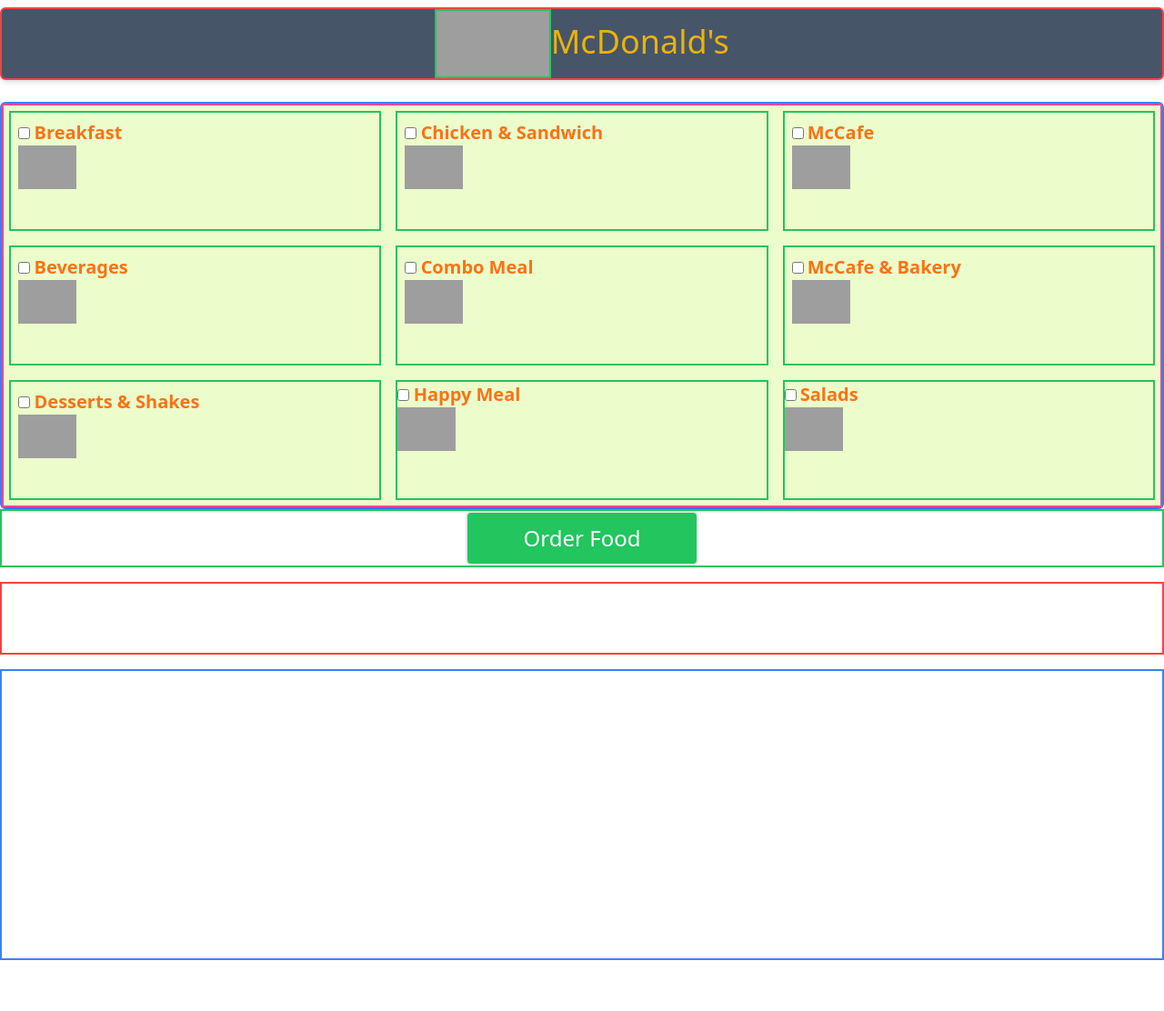
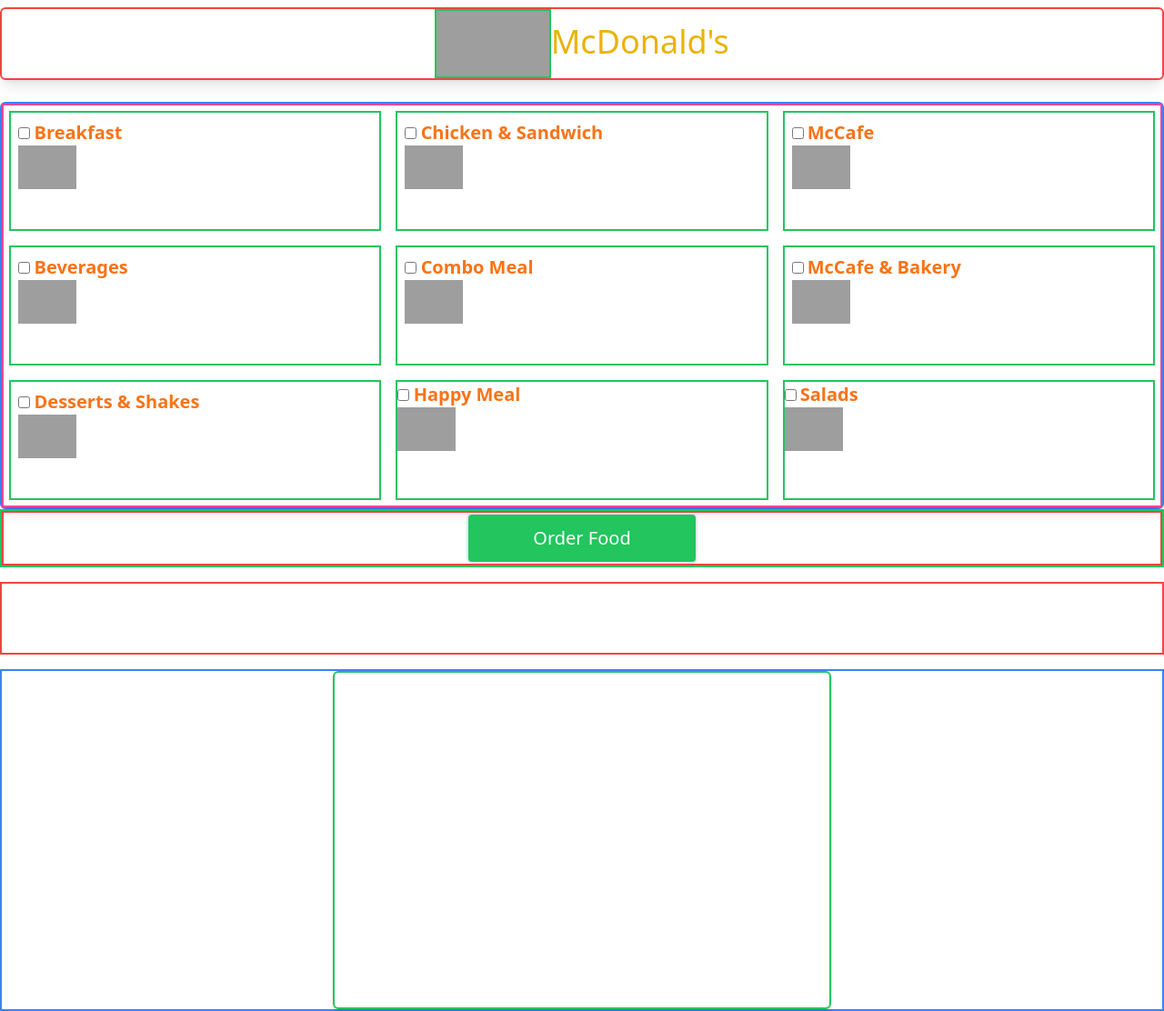
Before and after one commit to agantuk-sarkar/McDonalds-orderFood, a plain HTML site: page index2.html in a window 1280 px wide. Shown: the whole page at 91% size. Before the commit the page ends 1056 px from the top, so only its background shows below. Drawn offline with nearby package versions, Linux system fonts and the light colour scheme; grey boxes are pictures that could not be loaded.

Commit message:
updated items

```diff
--- a/index2.html
+++ b/index2.html
@@ -18,9 +18,9 @@
   <body class="overflow-auto">
     <!-- heading and logo for mcdonald's -->
     <div
-      class="head-container border-2 border-red-500 h-[5rem] flex justify-center shadow-md bg-slate-600 rounded-md sticky top-[0.5rem]"
+      class="head-container border-2 border-red-500 h-[5rem] flex justify-center shadow-lg bg-white rounded-md sticky top-[0.5rem]"
     >
-      <div class="image-container border-2 border-green-500 h-full w-[10%]">
+      <div class="imageLogo-container border-2 border-green-500 h-full w-[10%]">
         <img
           class="h-full w-full"
           src="https://logos-world.net/wp-content/uploads/2020/04/McDonalds-Logo.png"
@@ -32,7 +32,7 @@
     <div class="checkbox-container border-2 border-blue-500 mt-[2rem] h-[56vh] rounded-md">
       <!-- checkboxes sub container -->
       <div
-        class="checkbox-subContainer border-2 border-pink-500 h-full grid grid-rows-3 grid-cols-3 gap-[1rem] p-[0.5%] shadow-md bg-lime-100"
+        class="checkbox-subContainer border-2 border-pink-500 h-full grid grid-rows-3 grid-cols-3 gap-[1rem] p-[0.5%] shadow-lg"
       >
         <!-- breakfast checkbox -->
         <div class="breakfast-container border-2 border-green-500 p-[0.5rem]">
@@ -91,14 +91,16 @@
       </div>
     </div>
     <!-- order food button container -->
-    <div class="orderFood-container border-2 border-green-500 h-[8vh] flex justify-center">
-      <button class="orderFood border-2 bg-green-500 h-full w-[20%] text-2xl text-white cursor-pointer rounded-md">Order Food</button>
+    <div class="orderFood-container border-2 border-green-500 h-[8vh]">
+      <div class="button-div border-2 border-red-500 h-full flex justify-center">
+        <button class="orderFood border-2 bg-green-500 h-full w-[20%] text-xl text-white cursor-pointer rounded-md hover:bg-green-600">Order Food</button>
+      </div>
     </div>
     <!-- order id container -->
     <div class="orderId-container border-2 border-red-500 mt-[1rem] h-[10vh] flex justify-end"></div>
     <!-- food image container -->
-    <div class="image-container border-2 border-blue-500 mt-[1rem] h-[40vh] flex justify-center">
-      <div class="images h-full w-[50%]"></div>
+    <div class="image-container border-2 border-blue-500 mt-[1rem] h-[47vh] flex justify-center">
+      <div class="images border-2 border-green-500 h-full w-[43%] rounded-md shadow-md"></div>
     </div>
   </body>
 </html>
--- a/index4.js
+++ b/index4.js
@@ -92,7 +92,7 @@
     return new Promise(function (resolve, reject) {
       setTimeout(function () {
         let newImage = arr.filter(function (ele) {
-          imageContainer.innerHTML = "";
+          // imageContainer.innerHTML = "";
 
           // getting all the checkboxes elements from html
           const breakfast = document.getElementById("breakfast");
@@ -268,6 +268,7 @@
           } else if (happyMeal.checked === true && happyMealBox === ele.name) {
             imgTag.setAttribute("src", ele.imageLink);
             imgTag.setAttribute("class", "h-full w-full");
+            // console.log(imgTag);
             imageDiv.append(imgTag);
             spanTag_orderText.textContent = "Order ID:";
             spanTag_orderText.setAttribute("class", "text-xl font-semibold");
@@ -311,7 +312,7 @@
             // console.log(foodpromise());
           }
         });
-      }, 2000);
+      }, 3000);
     });
   }
   foodpromise().then(function () {
```
